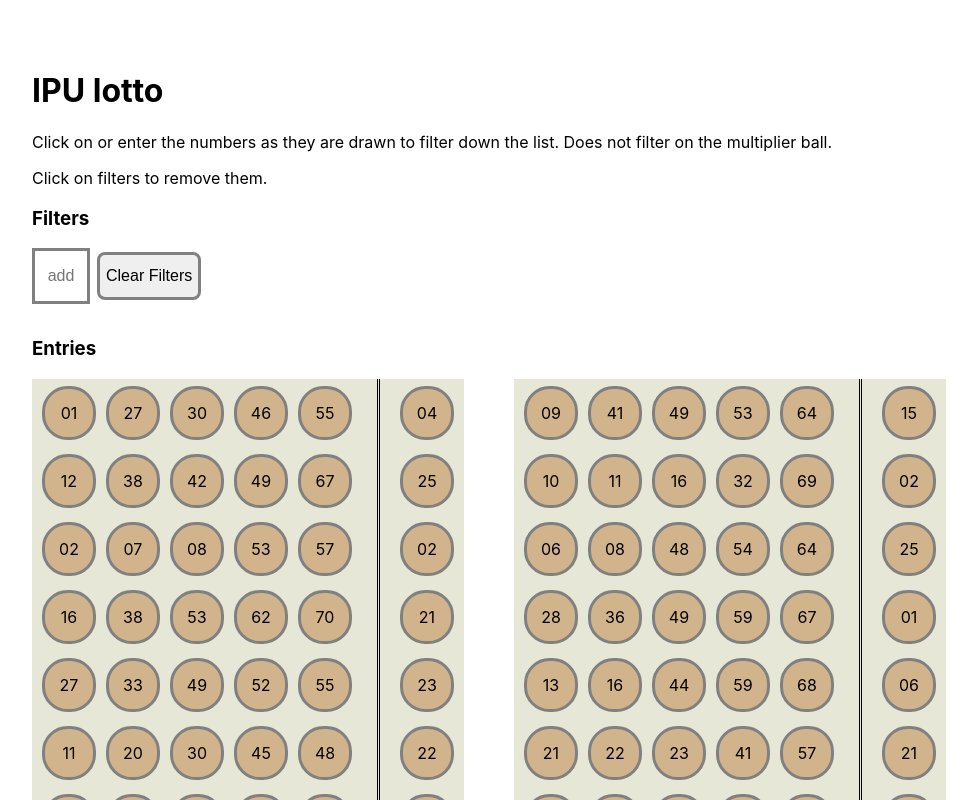
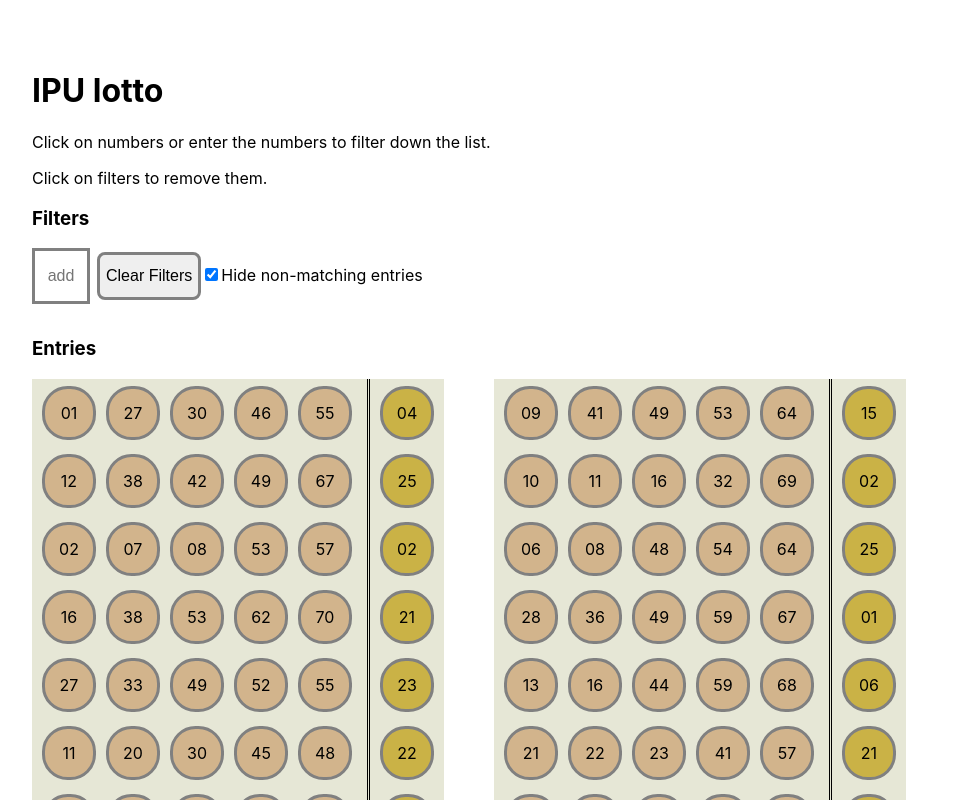
Before and after one commit to pabo/lotto, a React (Create React App) app: page / in a window 1280 px wide. Shown: the top 800 px of the page, without its empty margins (18-995 px from the left). Built offline with nearby package versions, Linux system fonts and the light colour scheme.

Commit message:
clean up multi, add non-hide option, etc

```diff
--- a/src/App.css
+++ b/src/App.css
@@ -12,10 +12,10 @@ table {
   border-collapse: collapse;
 }
 
-div.entries div.number-card:last-of-type {
+div.number-card.multi {
   border-left: 3px double black;
-  margin-left: 20px;
-  padding-left: 20px;
+  margin-left: 10px;
+  padding-left: 10px;
 }
 
 div.number-card {
@@ -31,13 +31,18 @@ div.entries div.number-cards {
   background-color: rgb(230, 231, 214);
 }
 
-div.number {
+div.number-card-inner {
   border: 3px solid grey;
   height: 3em;
   width: 3em;
   line-height: 3em;
   background-color: tan;
   border-radius: 1.6em;
+  cursor: pointer;
+}
+
+div.number-card-inner.multi {
+  background-color: rgb(202, 178, 70);
 }
 
 input[type='text'] {
@@ -75,8 +80,8 @@ div.number-x {
   width: 2.6em;
   text-align: right;
   padding-right: .4em;
+  border-radius: 1.6em;
   cursor: pointer;
-  border-radius: 1.6em;
 }
 
 div.filter-0 {
@@ -95,6 +100,14 @@ div.filter-4 {
   border: 3px solid purple;
 }
 
+div.filter-multi {
+  border: 3px solid brown;
+}
+
 form, div.number-cards {
   display: inline-block;
 }
+
+/* div.number-cards {
+  width: 500px;
+} */
--- a/src/App.js
+++ b/src/App.js
@@ -6,70 +6,91 @@ import LottoStore from './LottoStore';
 
 const store = window.lottoStore = LottoStore;
 
-const Entries = (props) => {
-  const filteredEntries = props.entries.filter((entry) => {
+const INDEX_OF_MULTIBALL = 5;
+
+const Entries = observer((props) => {
+  const filteredEntries = store.hideNonMatching ? props.entries.filter((entry) => {
     return store.filters.every((filter) => {
       const position = entry.indexOf(filter);
-      // only filter on first 5 (exclude multiball)
-      return filter === "" || (position > -1 && position < 5);
-    })
-  })
+      // filter normal balls
+      return filter === "" || (position > -1 && position < INDEX_OF_MULTIBALL);
+    }) &&
+      // multiball filter
+      (!store.multiFilter || store.multiFilter === entry[INDEX_OF_MULTIBALL])
+  }) : props.entries;
 
   return <div className='entries'>
     <h3>Entries</h3>
     { filteredEntries.length ?
       filteredEntries.map((entry) => {
-      return <Entry key={entry} numbers={entry} />
+       const mainEntry = entry.slice(0, INDEX_OF_MULTIBALL);
+       const multi = entry[INDEX_OF_MULTIBALL];
+      return <Entry key={entry} numbers={mainEntry} multi={multi} />
     }) :
     <span>(none)</span>
   }
   </div>
-}
+});
 
 const Entry = (props) => {
   return <div className="number-cards">
     {props.numbers.map((number) => {
-      return <NumberCard number={number} />
+      return <NumberCard key={number} isFilter={props.isFilter} number={number} />
     })}
+    {props.multi && <NumberCard isMulti={true} isFilter={props.isFilter} number={props.multi} />}
   </div>
 }
 
-const NumberCard = (props) => {
+const NumberCard = observer((props) => {
   const filterNumber = store.filters.indexOf(props.number);
+  const isMultiMatch = store.multiFilter === props.number;
+  if (!props.number) {
+    return <></>;
+  }
 
   return (
-      <div className='number-card'>
-        <div className='number-x' onClick={store.handleCardClick}>x</div>
-        <div className={`number filter-${filterNumber}`} onClick={store.handleCardClick}>{props.number}</div>
+      <div className={`number-card ${props.isMulti ? 'multi': 'number'}`}>
+        { props.isFilter && <div
+          className='number-x'
+          data-value={props.number}
+          onClick={(e) => store.handleFilterClick(e, props.isMulti)}>x</div>
+        }
+        <div
+          className={`number-card-inner ${props.isMulti ? `multi ${isMultiMatch ? 'filter-multi' : ''}` : `number filter-${filterNumber}`}`}
+          data-value={props.number}
+          onClick={(e) => store.handleCardClick(e, props.isMulti)}>
+            {props.number}
+          </div>
     </div>
     );
-};
+});
 
-const SearchForm = observer((props) => {
+const SearchForm = observer(() => {
   return <form onSubmit = {store.submitHandler}>
-    <input type='text' placeholder="add" onChange={store.changeHandler} value={store.currentFilter}></input>
-    <input type='button' value='Clear Filters' onClick={store.clearHandler}></input>
+    <input type='text' placeholder="add" onChange={store.changeHandler} value={store.currentFilter} disabled={store.filters.length >= INDEX_OF_MULTIBALL} ></input>
+    <input type='button' value='Clear Filters' onClick={store.clearState}></input>
+    <input type='checkbox' checked={store.hideNonMatching} onChange={store.handleToggle} />Hide non-matching entries
   </form>
 })
 
-const Filters = (props) => {
+const Filters = observer((props) => {
   return <div className='filters'>
     <h3>Filters</h3>
-      <Entry {...props} />
+      <Entry isFilter={true} {...props} numbers={[...store.filters]} multi={store.multiFilter} />
       <SearchForm {...props}/>
   </div>
-}
+});
 
-const App = observer(() => {
+const App = () => {
   return (
     <div>
       <h1>IPU lotto</h1>
-      <p>Click on or enter the numbers as they are drawn to filter down the list. Does not filter on the multiplier ball.</p>
+      <p>Click on numbers or enter the numbers to filter down the list.</p>
       <p>Click on filters to remove them.</p>
-      <Filters numbers={[...store.filters]} />
+      <Filters />
       <Entries entries={entries}/>
     </div>
   );
-});
+};
 
 export default App;
--- a/src/LottoStore.js
+++ b/src/LottoStore.js
@@ -1,39 +1,73 @@
-import {extendObservable} from 'mobx';
+import {makeAutoObservable} from 'mobx';
+
+const INDEX_OF_MULTIBALL = 5;
 
 class LottoStore {
-  constructor() {
-    extendObservable(this, {
-      filters: [],
-      currentFilter: "",
-      handleCardClick: (e) => {
-        const value = e.target.classList.contains('number') ?
-          e.target.innerText :
-          e.target.nextSibling.innerText;
+    constructor() {
+        makeAutoObservable(this);
+    };
 
-        if (e.target.closest('div.filters')) {
-          // clickd on a filter; remove it
-          this.filters = this.filters.filter(x => x !== value);
+    filters = [];
+    multiFilter = null;
+    currentFilter = '';
+    hideNonMatching = true;
+
+    handleToggle = (e) => {
+        this.hideNonMatching = e.target.checked;
+    }
+
+    removeFilter = (value, isMulti) => {
+        console.log("removing", value)
+        console.log("isMulti", isMulti)
+        if (isMulti) {
+            this.multiFilter = undefined;
         }
         else {
-          // clicked on non-a-filter, add as filter
-          this.filters.push(value);
+            this.filters = this.filters.filter(x => x !== value);
         }
-      },
-      clearHandler: () => {
+    }
+
+    addFilter = (value, isMulti) => {
+        if (isMulti) {
+            this.multiFilter = value;
+        }
+        else {
+            this.filters = Array.from(new Set([...this.filters, value]));
+        }
+    }
+
+    handleFilterClick = (e, isMulti) => {
+        const value = e.target.getAttribute('data-value');
+
+        this.removeFilter(value, isMulti);
+    }
+
+    handleCardClick = (e, isMulti) => {
+        if (!isMulti && this.filters.length >= INDEX_OF_MULTIBALL) {
+            return;
+        }
+
+        const value = e.target.getAttribute('data-value');
+
+        this.addFilter(value, isMulti);
+    };
+
+    clearState = () => {
         this.filters = [];
         this.currentFilter = "";
-      },
-      changeHandler: (e) => {
+        this.multiFilter = undefined;
+    };
+
+    changeHandler = (e) => {
         this.currentFilter = e.target.value;
-      },
-      submitHandler: (e) => {
+    };
+
+    submitHandler = (e) => {
         e.preventDefault();
 
-        this.filters.push(this.currentFilter);
+        this.addFilter(this.currentFilter);
         this.currentFilter = "";
-      }
-    });
-  }
+    };
 }
 
 export default new LottoStore();
```
Also changed, not shown: 2 other files (tests, documents, lock files or other folders).
